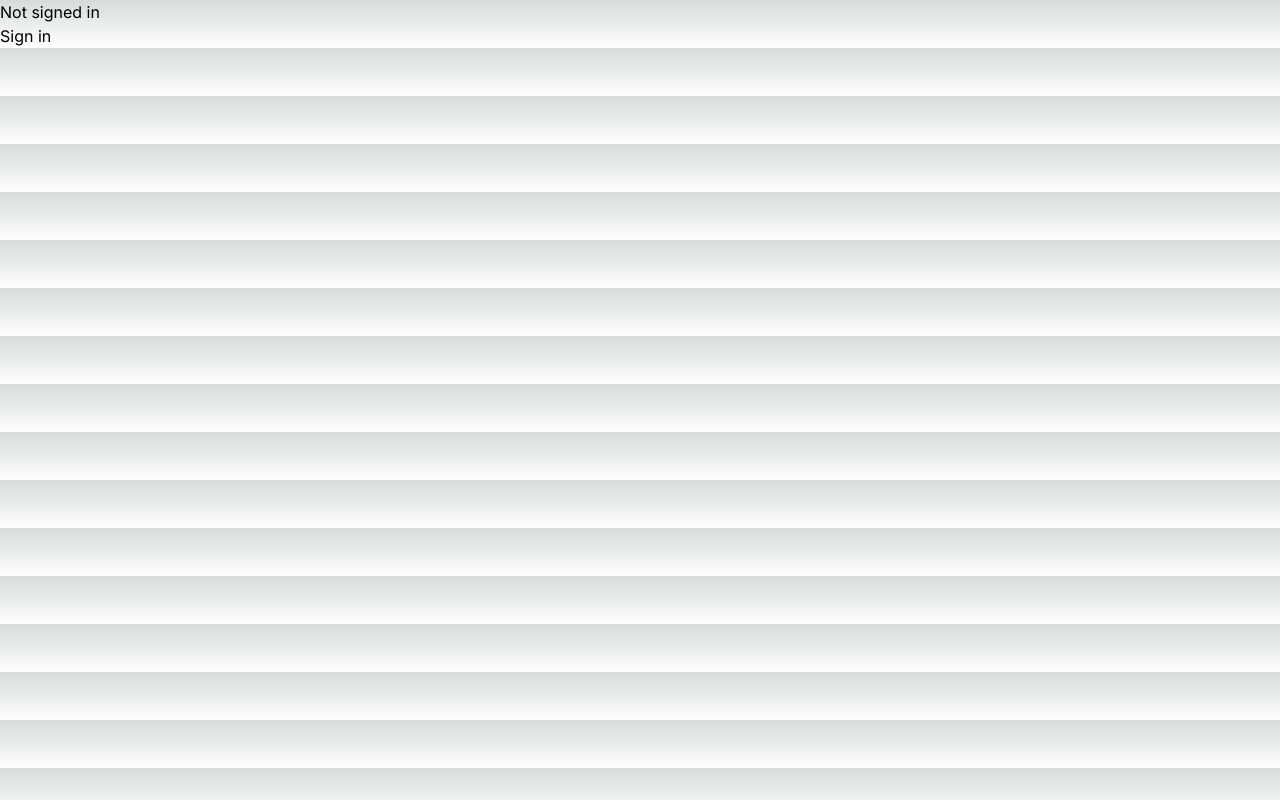
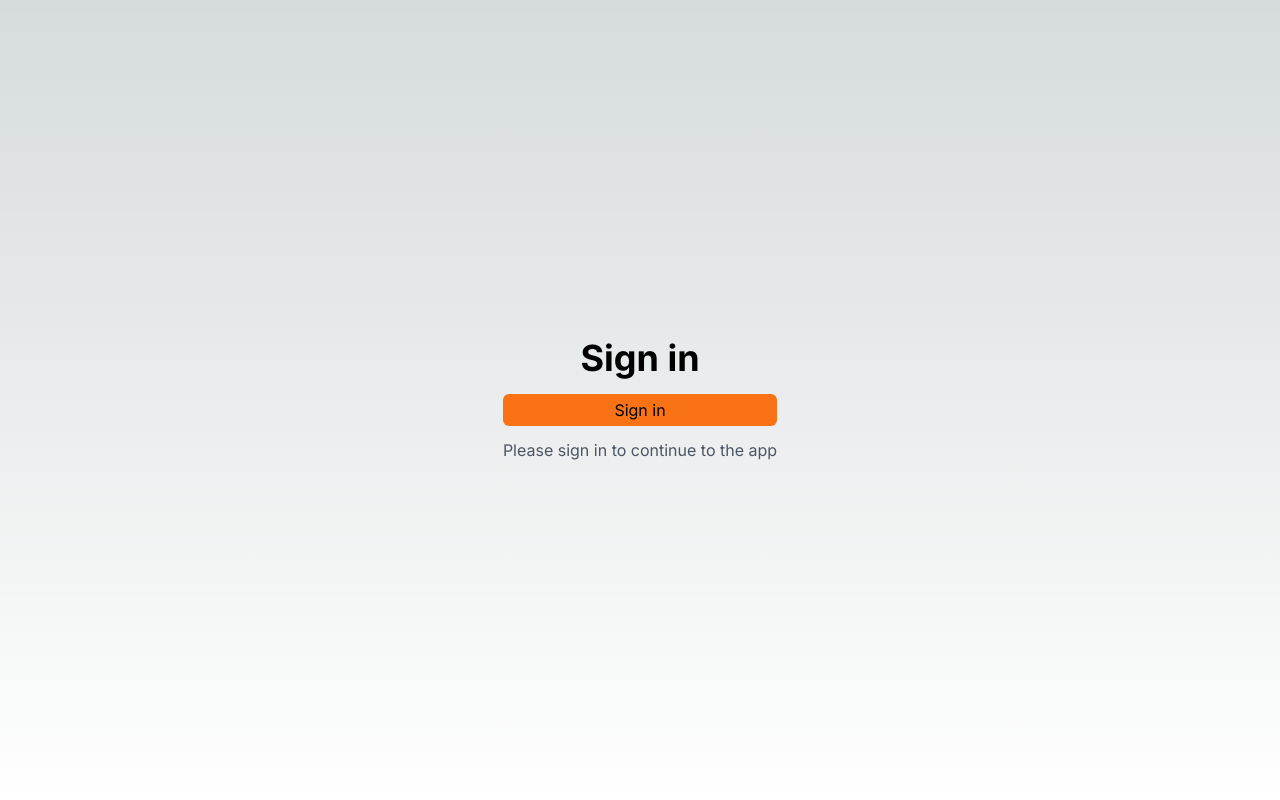
Before and after one commit to JayashSaini/PureFeedback, a Next.js app: page /sign-in in a window 1280 px wide. Built offline with nearby package versions, Linux system fonts and the light colour scheme; no server answers.

Commit message:
refactor(UI): Change sign-in UI

```diff
--- a/src/app/(auth)/sign-in/page.tsx
+++ b/src/app/(auth)/sign-in/page.tsx
@@ -12,9 +12,19 @@ export default function Component() {
     );
   }
   return (
-    <>
-      Not signed in <br />
-      <button onClick={() => signIn()}>Sign in</button>
-    </>
+    <div className="w-full h-screen flex items-center justify-center">
+      <div className="text-center">
+        <div className="flex flex-col gap-3">
+          <h1 className="text-4xl font-bold">Sign in</h1>
+          <button
+            className="bg-orange-500 py-1 px-3  rounded-md mt-1"
+            onClick={() => signIn()}
+          >
+            Sign in
+          </button>
+          <p className="text-gray-600">Please sign in to continue to the app</p>
+        </div>
+      </div>
+    </div>
   );
 }
```
